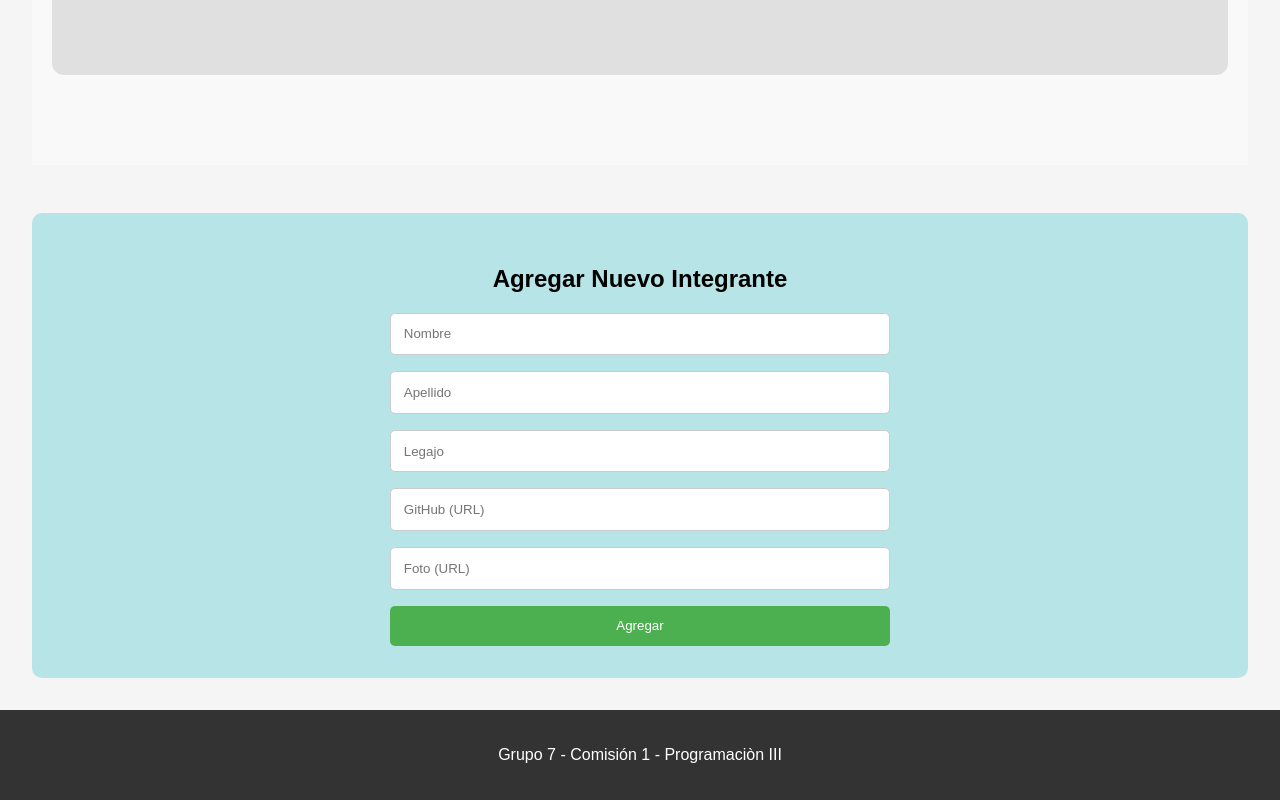
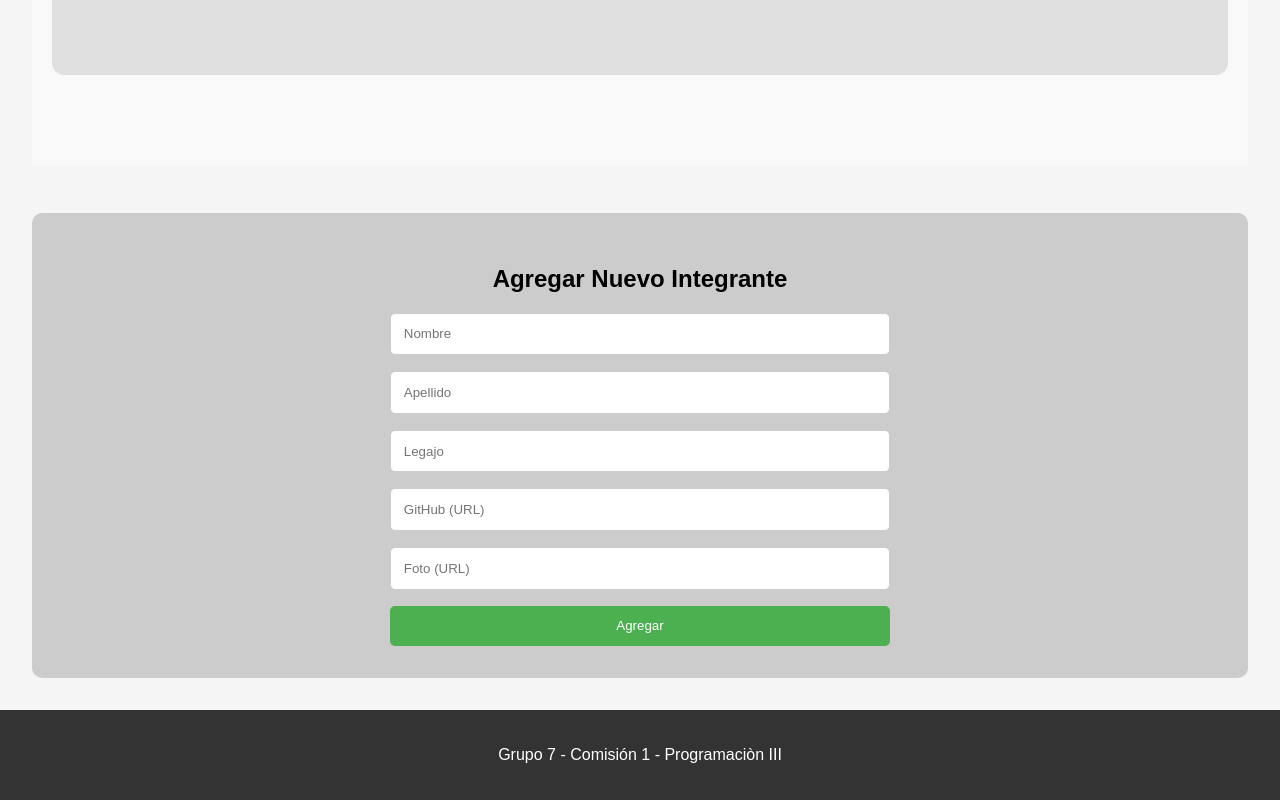
Before and after one commit to pauloled/tpreact-grupal, a React (Create React App) app: page / in a window 1280 px wide. Shown: the part 4548-5348 px from the top of the page. Built offline with nearby package versions, Linux system fonts and the light colour scheme.

Commit message:
Se configuró las rutas con React Router

```diff
--- a/src/styles/Main.css
+++ b/src/styles/Main.css
@@ -3,7 +3,7 @@
 }
 
 .form-section {
-  background-color: #b7e4e7;
+  background-color: #ccc;
   padding: 2rem;
   margin-top: 3rem;
   border-radius: 10px;
```
